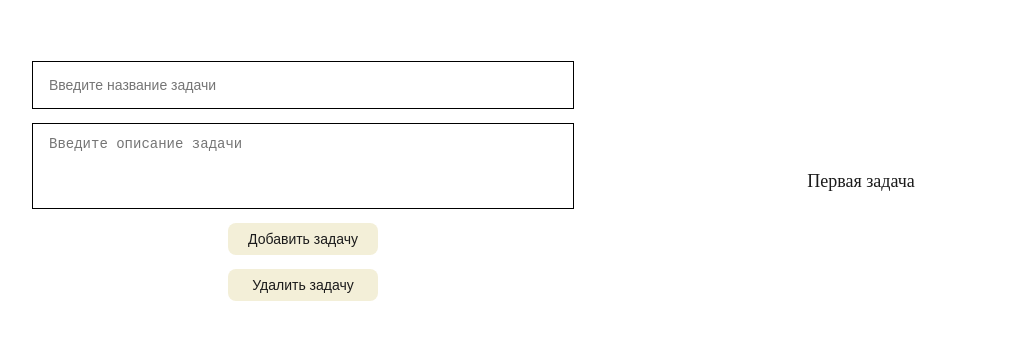
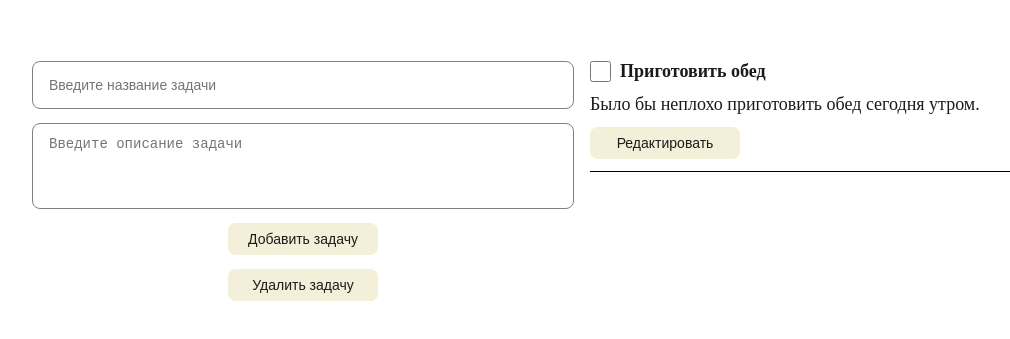
Before and after one commit to Yeshikatsu1/TODO-app, a plain HTML site: page index.html in a window 1280 px wide. Shown: the part 245-584 px from the top of the page, without its empty margins (58-1068 px from the left). Drawn offline with Linux system fonts and the light colour scheme.

Commit message:
Реализованы добавление задачи и множественный выбор по клику

```diff
--- a/index.html
+++ b/index.html
@@ -18,13 +18,13 @@
     <main>
         <div class="content _container">
             <div class="content_info">
-                <input type="text" placeholder="Введите название задачи">
-                <textarea placeholder="Введите описание задачи"></textarea>
-                <button>Добавить задачу</button>
-                <button>Удалить задачу</button>
+                <input id="taskTitle" type="text" placeholder="Введите название задачи">
+                <textarea id="taskDescription" placeholder="Введите описание задачи"></textarea>
+                <button onclick="createTask()">Добавить задачу</button>
+                <button onclick="deleteTasks()">Удалить задачу</button>
             </div>
             <div class="content_info content_info-slide">
-                <ul>
+                <ul id="taskList">
                     <li>Первая задача</li>
                 </ul>
             </div>
--- a/source/js/script.js
+++ b/source/js/script.js
@@ -0,0 +1,57 @@
+const state = new Proxy({ // Объявляем прокси-объект и помещаем в него массив с названием, описанием и айди задачи
+    tasks: [
+        { id: 1, title: "Приготовить обед", description: "Было бы неплохо приготовить обед сегодня утром." }
+    ],
+    selectedTaskIds: []
+}, {
+    set: function (target, property, value) { // Создаём прокси-объект
+        target[property] = value;
+        return true;
+    }
+});
+
+function createTask() { // Функция создания задачи по клику на кнопку
+    const title = document.getElementById("taskTitle").value;
+    const description = document.getElementById("taskDescription").value;
+
+    if (title !== "") {
+        const newTask = { id: Date.now(), title: title, description: description };
+        state.tasks.push(newTask);
+        renderTasks(); // Обновляем список задач после добавления новой задачи
+    }
+
+    document.getElementById("taskTitle").value = "";
+    document.getElementById("taskDescription").value = "";
+}
+
+
+function renderTasks() { // Функция отображения списка созданных задач на странице
+    const taskList = document.getElementById("taskList");
+    taskList.innerHTML = "";
+
+    state.tasks.forEach(task => {
+        const li = document.createElement("li");
+
+        const checkbox = document.createElement("input");
+        checkbox.type = "checkbox";
+
+        const title = document.createElement("strong");
+        title.textContent = task.title;
+
+        const description = document.createElement("p");
+        description.textContent = task.description;
+
+        const editButton = document.createElement("button");
+        editButton.textContent = 'Редактировать';
+        editButton.addEventListener('click', () => selectTask(task.id));
+
+        li.appendChild(checkbox);
+        li.appendChild(title);
+        li.appendChild(description);
+        li.appendChild(editButton);
+
+        taskList.appendChild(li);
+    });
+}
+
+renderTasks();
--- a/source/scss/style.scss
+++ b/source/scss/style.scss
@@ -91,6 +91,18 @@ hr {
     margin: 0;
 }
 
+::-webkit-scrollbar {
+    width: 10px;
+}
+
+::-webkit-scrollbar-track {
+    background-color: #f5edc4;
+}
+
+::-webkit-scrollbar-thumb {
+    box-shadow: inset 0 0 6px rgba(0, 0, 0, 0.3);
+}
+
 /* Обнуление */
 
 /* Стили шаблона */
@@ -111,7 +123,7 @@ hr {
 
 .content {
     display: flex;
-    align-items: center;
+    align-items: flex-start;
     justify-content: space-between;
     gap: 16px;
     padding-top: 64px;
@@ -124,6 +136,7 @@ hr {
     gap: 14px;
     margin: 0 auto;
     width: 100%;
+    max-width: 542px;
 
     input {
         height: 48px;
@@ -131,6 +144,8 @@ hr {
         font-size: 14px;
         padding: 16px;
         width: 100%;
+        border-radius: 8px;
+        border: 1px solid gray;
     }
 
     textarea {
@@ -140,6 +155,8 @@ hr {
         padding: 12px 16px 40px 16px;
         width: 100%;
         resize: none;
+        border-radius: 8px;
+        border: 1px solid gray;
     }
 
     button {
@@ -149,11 +166,10 @@ hr {
         background: #f3efd8;
         border: 0;
         border-radius: 8px;
-        transition: 0.2s all ease-out;
+        transition: 0.1s all ease-out;
 
         &:hover {
             background: #f5edc4;
-            width: 160px;
         }
     }
 
@@ -161,12 +177,62 @@ hr {
         display: flex;
         align-items: flex-start;
         flex-direction: column;
+        gap: 12px;
+        width: 100%;
+        max-width: 542px;
+
+        li {
+            display: flex;
+            flex-direction: column;
+            align-items: flex-start;
+            justify-content: flex-start;
+            gap: 12px;
+            position: relative;
+            width: 98%;
+            padding-bottom: 12px;
+            border-bottom: 1px solid black;
+
+            input[type='checkbox'] {
+                width: 21px;
+                height: 21px;
+                position: absolute;
+                top: 0;
+                left: 0;
+            }
+
+            strong {
+                padding-left: 30px;
+            }
+        }
     }
 }
 
 .content_info-slide {
-    max-height: 306px;
+    max-height: 500px;
     overflow-y: auto;
+}
+
+@media(max-width: 768px) {
+    .content {
+        flex-direction: column;
+    }
+
+    .header .header_body {
+        margin-top: 40px;
+    }
+
+    .content_info-slide {
+        max-height: 100%;
+        overflow-y: none;
+    }
+
+    .content_info {
+        ul {
+            li {
+                width: 100%;
+            }
+        }
+    }
 }
 
 
```
Also changed, not shown: source/css/style.css.
